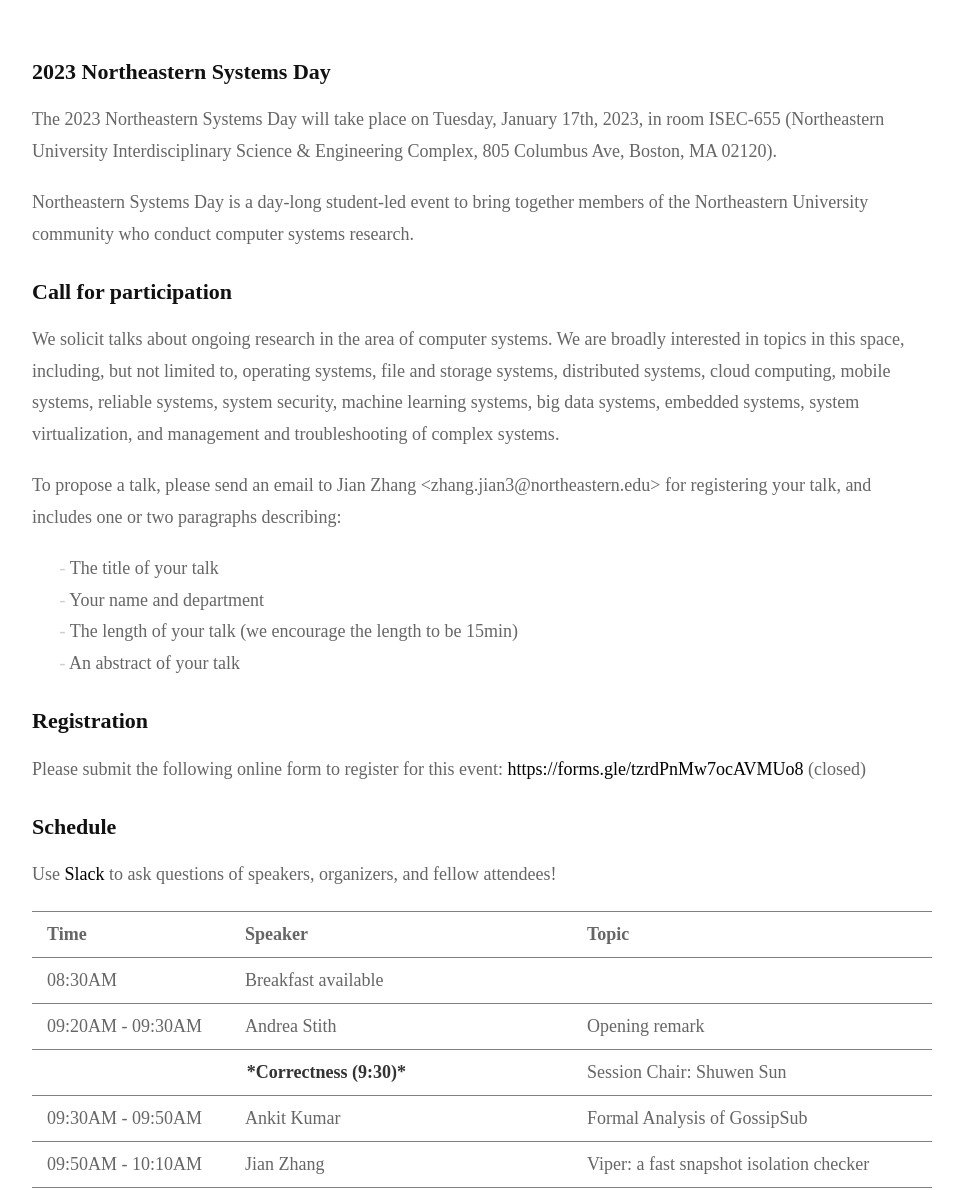
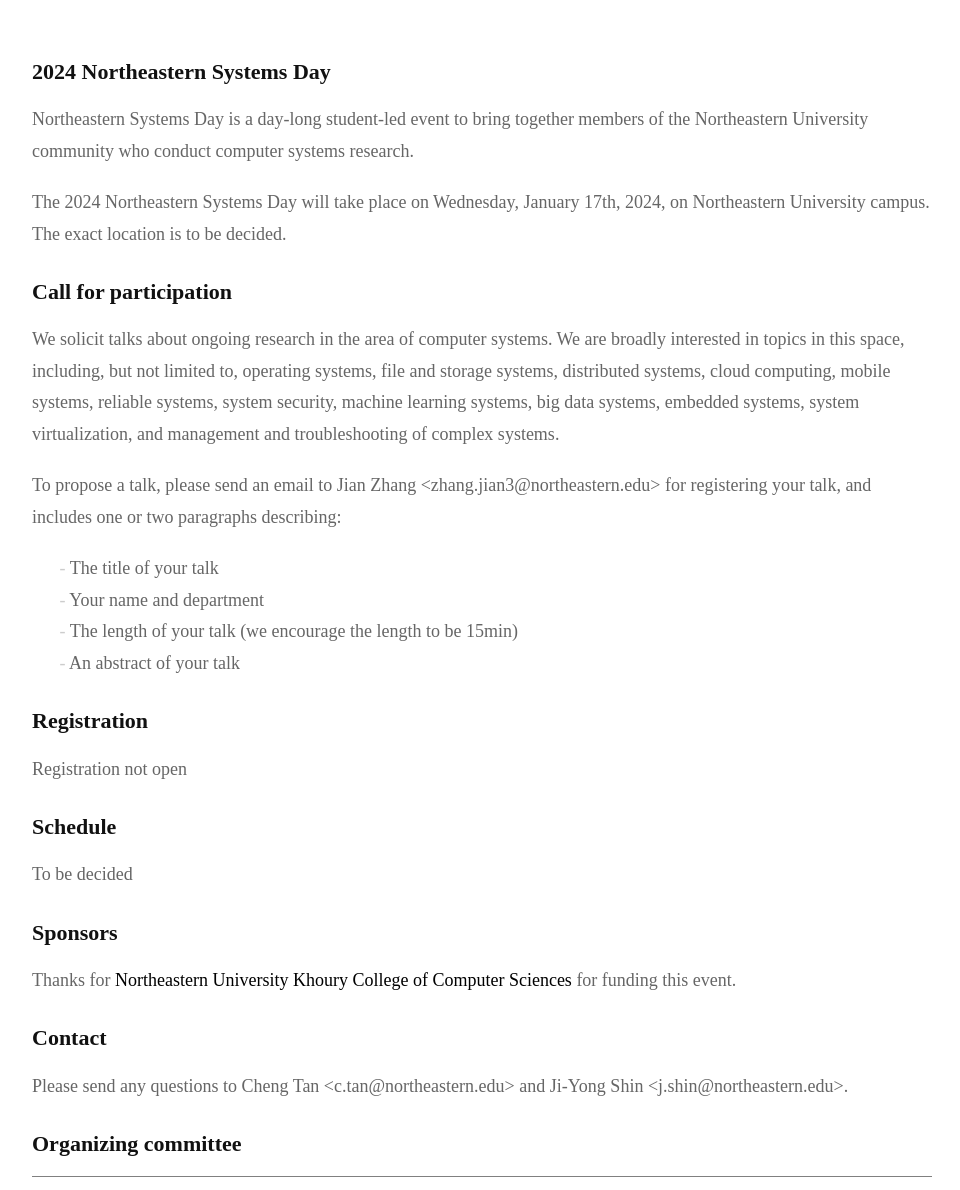
Before and after one commit to P-Gu/P-Gu.github.io, a plain HTML site: page index.html in a window 1280 px wide. Shown: the top 1190 px of the page, without its empty margins (158-1118 px from the left). Drawn offline with nearby package versions, Linux system fonts and the light colour scheme; some packages are replaced by stand-ins of ours; a script that the page names is missing.

Commit message:
changed 23 info to 24

```diff
--- a/index.html
+++ b/index.html
@@ -1,7 +1,7 @@
 <!DOCTYPE html>
 <html lang="en-us">
   <head>
-    <title>2023 Northeastern Systems Day - 2023 Northeastern Systems Day</title>
+    <title>2024 Northeastern Systems Day - 2024 Northeastern Systems Day</title>
     <meta charset="utf-8" />
     <meta name="author" content="" />
     <link rel="stylesheet" href="./media/css/main.css" type="text/css">
@@ -10,7 +10,7 @@
   <body class="container">
     <div>
       <header class="masthead" style="display: none;" >
-        <h1 class="masthead-title"><a href="/">2023 Northeastern Systems Day</a></h1>
+        <h1 class="masthead-title"><a href="/">2024 Northeastern Systems Day</a></h1>
         <p>The system day</p>
         <!--
         <ul>
@@ -31,7 +31,7 @@
 
 <div>
 <div class="post">
-<h1>2023 Northeastern Systems Day</h1>
+<h1>2024 Northeastern Systems Day</h1>
 <p>
 
 <style>
@@ -48,15 +48,22 @@ table colgroup col:nth-child(3) {
 
 </p>
 
+<!--
 <p>
-The 2023 Northeastern Systems Day will take place on Tuesday, January 17th, 2023,
+The 2024 Northeastern Systems Day will take place on Tuesday, January 17th, 2024,
 in room ISEC-655 (Northeastern University Interdisciplinary Science &amp; Engineering Complex,
 805 Columbus Ave, Boston, MA 02120).
 </p>
+-->
 
 <p>
 Northeastern Systems Day is a day-long student-led event to bring together members of the
 Northeastern University community who conduct computer systems research.
+</p>
+
+<p>
+The 2024 Northeastern Systems Day will take place on Wednesday, January 17th, 2024, on Northeastern University campus.
+The exact location is to be decided.
 </p>
 
 <div id="outline-container-org0de36c4" class="outline-2">
@@ -89,7 +96,7 @@ for registering your talk, and includes one or two paragraphs describing:
 <h2 id="org29f5cd4">Registration</h2>
 <div class="outline-text-2" id="text-org29f5cd4">
 <p>
-Please submit the following online form to register for this event: <a href="https://forms.gle/tzrdPnMw7ocAVMUo8">https://forms.gle/tzrdPnMw7ocAVMUo8</a> (closed)
+Registration not open<!--Please submit the following online form to register for this event: <a href="https://forms.gle/tzrdPnMw7ocAVMUo8">https://forms.gle/tzrdPnMw7ocAVMUo8</a> (closed) -->
 </p>
 </div>
 </div>
@@ -98,9 +105,10 @@ Please submit the following online form to register for this event: <a href="htt
 <h2 id="org979e5d3">Schedule</h2>
 <div class="outline-text-2" id="text-org979e5d3">
 <p>
-Use <a href="https://join.slack.com/t/northeasterns-cd65601/shared_invite/zt-1n3wdzh1j-_MuQze5enV1r4OWJ3snnAw">Slack</a> to ask questions of speakers, organizers, and fellow attendees!
+To be decided<!--Use <a href="https://join.slack.com/t/northeasterns-cd65601/shared_invite/zt-1n3wdzh1j-_MuQze5enV1r4OWJ3snnAw">Slack</a> to ask questions of speakers, organizers, and fellow attendees!-->
 </p>
 
+<!--
 <table border="2" cellspacing="0" cellpadding="6" rules="groups" frame="hsides">
 
 
@@ -288,6 +296,7 @@ Use <a href="https://join.slack.com/t/northeasterns-cd65601/shared_invite/zt-1n3
 </table>
 </div>
 </div>
+-->
 
 <div id="outline-container-org6f79854" class="outline-2">
 <h2 id="org6f79854">Sponsors</h2>
@@ -327,13 +336,13 @@ Ji-Yong Shin &lt;j.shin@northeastern.edu&gt;.
 <tbody>
 <tr>
 <td class="org-left">General Chair</td>
-<td class="org-left">Bryant Curto, Shuwen Sun</td>
+<td class="org-left">Bryant Curto, Shuwen Sun, Sina Ahmadi</td>
 </tr>
 </tbody>
 <tbody>
 <tr>
 <td class="org-left">Coordinator</td>
-<td class="org-left">Shuwen Sun, Soufiane Jounaid, Peng Gu</td>
+<td class="org-left">To be decided</td>
 </tr>
 </tbody>
 <tbody>
@@ -345,25 +354,31 @@ Ji-Yong Shin &lt;j.shin@northeastern.edu&gt;.
 <tbody>
 <tr>
 <td class="org-left">Registration Chair</td>
-<td class="org-left">Jian Zhang</td>
+<td class="org-left">Rui Li</td>
 </tr>
 </tbody>
 <tbody>
 <tr>
 <td class="org-left">Food Chair</td>
-<td class="org-left">Brent Zhao</td>
+<td class="org-left">Isaac Khor</td>
 </tr>
 </tbody>
 <tbody>
 <tr>
 <td class="org-left">Marketing Chair</td>
-<td class="org-left">Bryant Curto</td>
+<td class="org-left">Effy Wang</td>
 </tr>
 </tbody>
 <tbody>
 <tr>
 <td class="org-left">Session Chair</td>
-<td class="org-left">Shuwen Sun, Peng Gu, William Rhodes</td>
+<td class="org-left">To be decided</td>
+</tr>
+</tbody>
+<tbody>
+<tr>
+<td class="org-left">Swag Chair</td>
+<td class="org-left">Brent Zhao</td>
 </tr>
 </tbody>
 <tbody>
```
